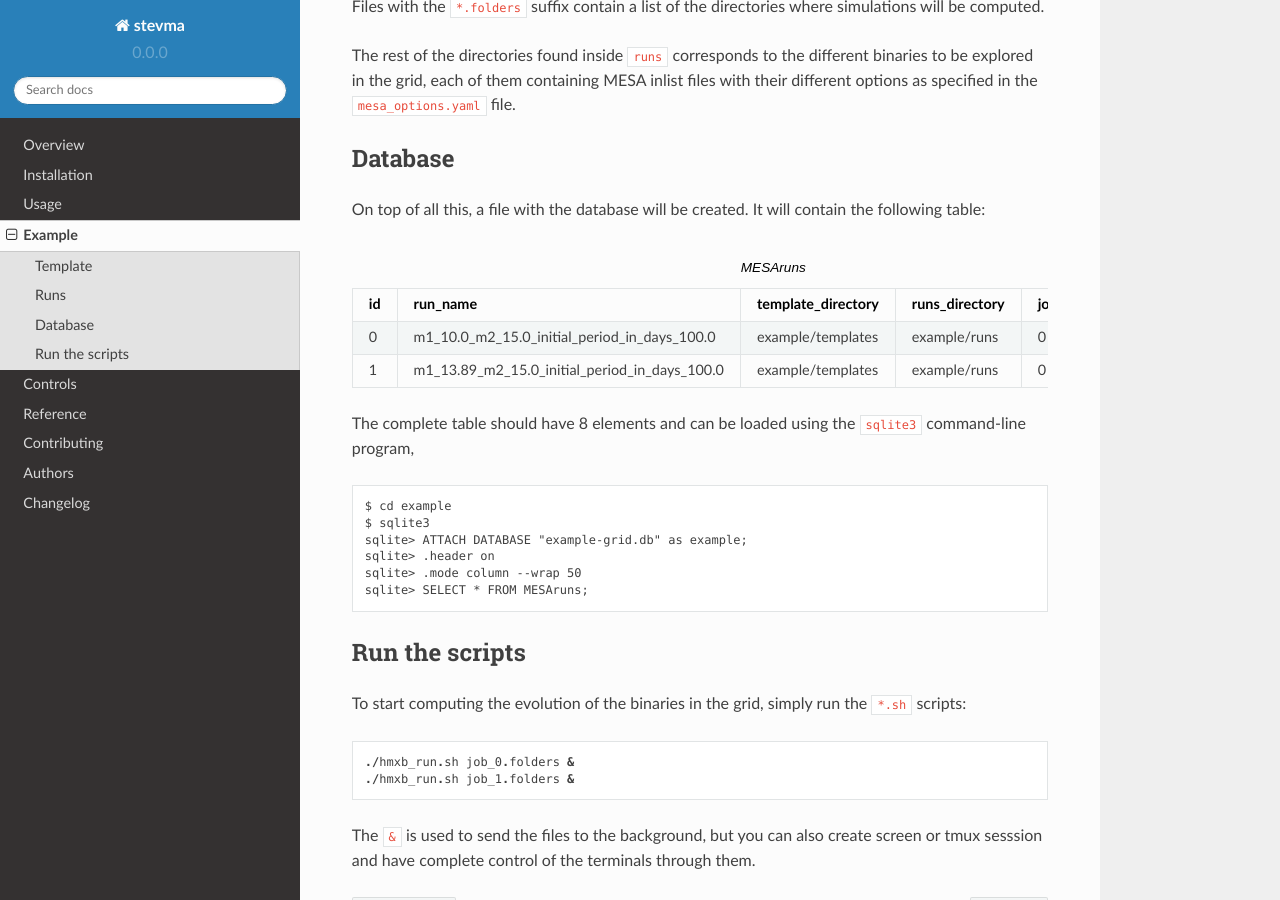
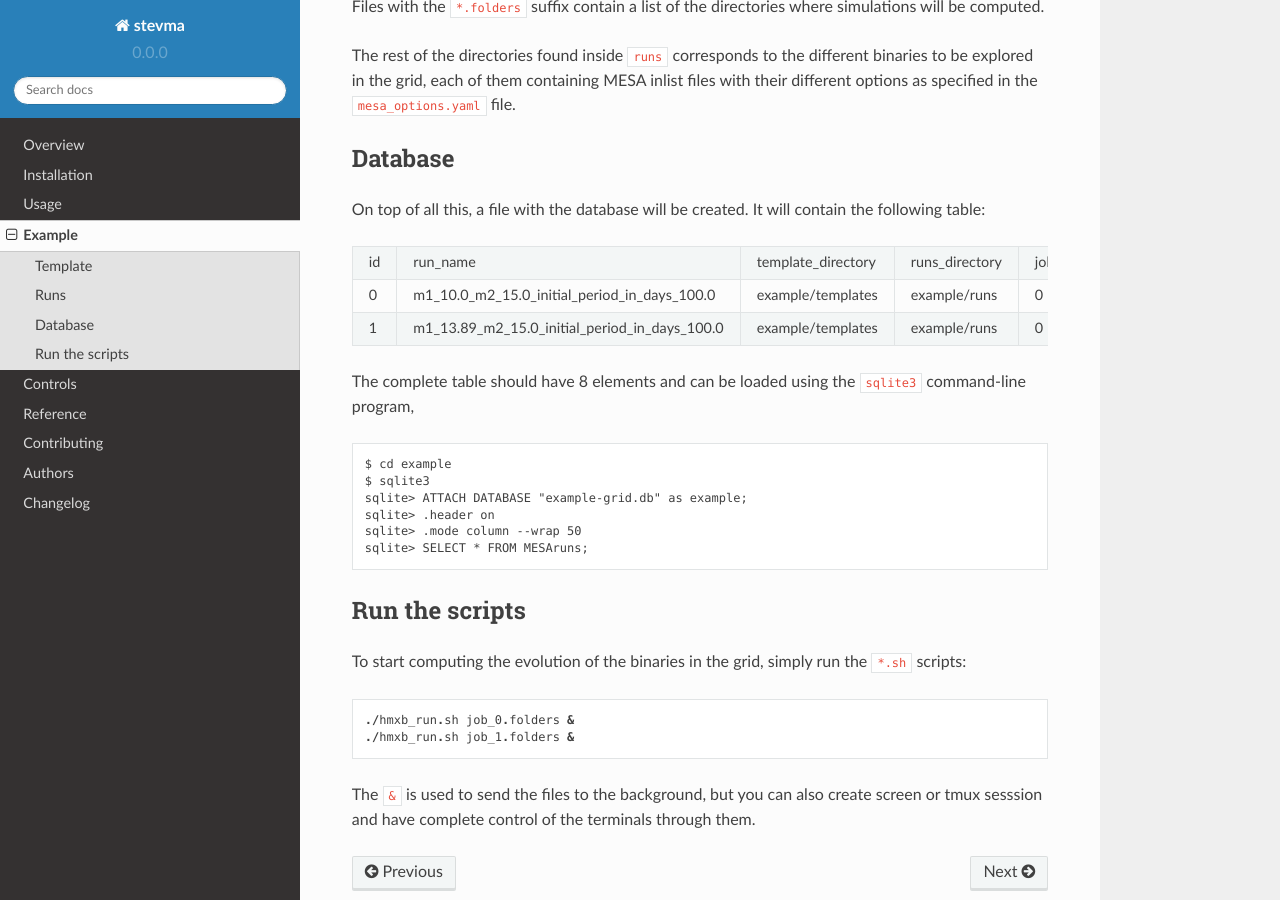
Before and after one commit to asimazbunzel/stevma, a Sphinx documentation site: the page built from docs/example.rst, in a window 1280 px wide and 900 px high, scrolled down 2355 px. Built offline with Sphinx 7.4.7 and the Read the Docs theme 2.0.0, drawn with Linux system fonts in a browser that asks for light colours.

Commit message:
cannot understand how to display a table in RST :(

```diff
--- a/docs/example.rst
+++ b/docs/example.rst
@@ -131,9 +131,7 @@ Database
 On top of all this, a file with the database will be created. It will contain the following
 table:
 
-.. list-table:: MESAruns
-   :widths: 5 45 20 20 5 5
-   :header-rows: 1
+.. list-table::
 
    * - id
      - run_name
```
